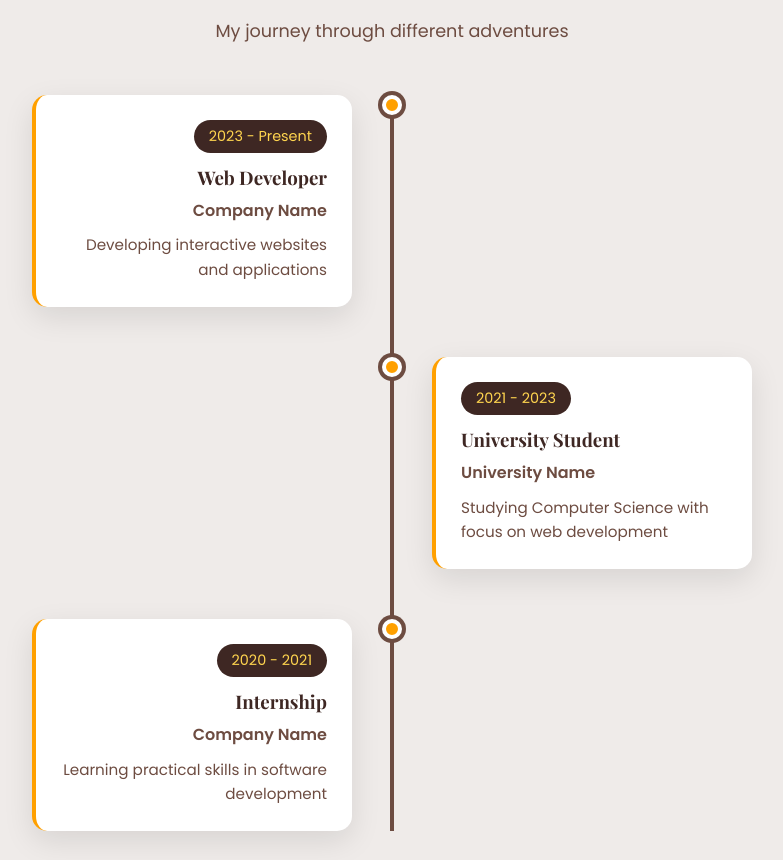
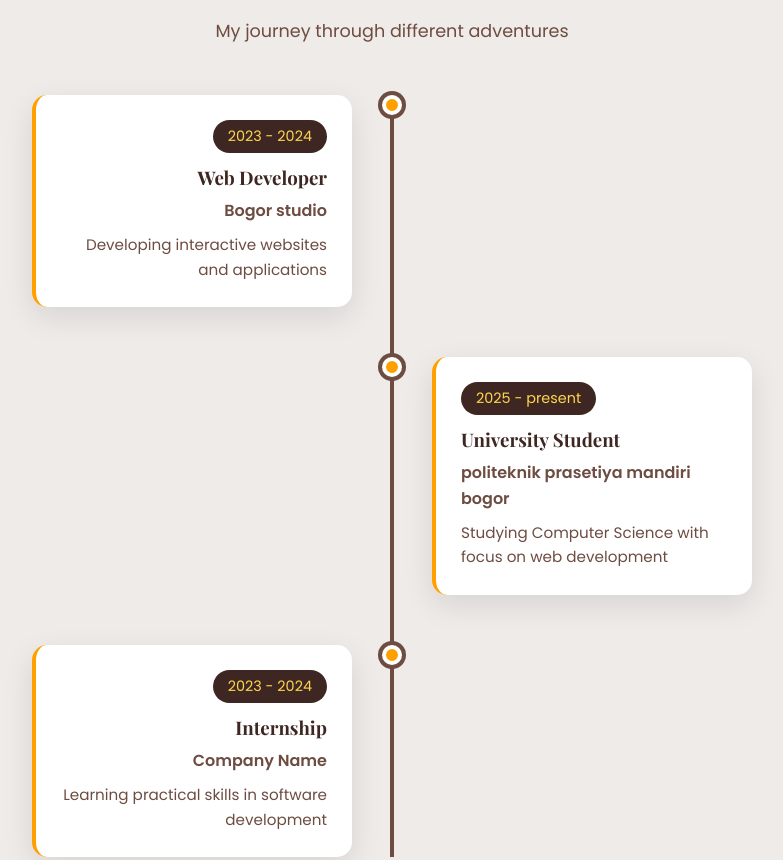
Before and after one commit to phazri/about-me-safari, a plain HTML site: page index.html in a window 1280 px wide. Shown: the part 3131-3991 px from the top of the page, without its empty margins (248-1031 px from the left). Drawn offline with nearby package versions, Linux system fonts and the light colour scheme.

Commit message:
Update konten about me

```diff
--- a/index.html
+++ b/index.html
@@ -108,14 +108,14 @@
         </div>
     </section>
 
-    <!-- ==================== SKILLS SECTION ==================== -->
+
     <section class="skills" id="skills">
         <div class="container">
             <h2 class="section-title" data-aos="fade-down">My Skills</h2>
             <p class="section-subtitle" data-aos="fade-up">Like animals in safari, each skill has its unique strength</p>
 
             <div class="skills-grid">
-                <!-- Skill Card 1 -->
+
                 <div class="skill-card" data-aos="zoom-in" data-aos-delay="100">
                     <div class="skill-icon">
                         <i class="fas fa-code"></i>
@@ -127,7 +127,7 @@
                     <span class="progress-text">85%</span>
                 </div>
 
-                <!-- Skill Card 2 -->
+
                 <div class="skill-card" data-aos="zoom-in" data-aos-delay="200">
                     <div class="skill-icon">
                         <i class="fas fa-paint-brush"></i>
@@ -139,7 +139,7 @@
                     <span class="progress-text">75%</span>
                 </div>
 
-                <!-- Skill Card 3 -->
+
                 <div class="skill-card" data-aos="zoom-in" data-aos-delay="300">
                     <div class="skill-icon">
                         <i class="fas fa-users"></i>
@@ -151,7 +151,7 @@
                     <span class="progress-text">90%</span>
                 </div>
 
-                <!-- Skill Card 4 -->
+
                 <div class="skill-card" data-aos="zoom-in" data-aos-delay="400">
                     <div class="skill-icon">
                         <i class="fas fa-lightbulb"></i>
@@ -219,33 +219,33 @@
             <p class="section-subtitle" data-aos="fade-up">My journey through different adventures</p>
 
             <div class="timeline">
-                <!-- Timeline Item 1 -->
+
                 <div class="timeline-item" data-aos="fade-up">
                     <div class="timeline-dot"></div>
                     <div class="timeline-content">
-                        <span class="timeline-year">2023 - Present</span>
+                        <span class="timeline-year">2023 - 2024</span>
                         <h3>Web Developer</h3>
-                        <h4>Company Name</h4>
+                        <h4>Bogor studio</h4>
                         <p>Developing interactive websites and applications</p>
                     </div>
                 </div>
 
-                <!-- Timeline Item 2 -->
+
                 <div class="timeline-item" data-aos="fade-up" data-aos-delay="100">
                     <div class="timeline-dot"></div>
                     <div class="timeline-content">
-                        <span class="timeline-year">2021 - 2023</span>
+                        <span class="timeline-year">2025 - present</span>
                         <h3>University Student</h3>
-                        <h4>University Name</h4>
+                        <h4>politeknik prasetiya mandiri bogor</h4>
                         <p>Studying Computer Science with focus on web development</p>
                     </div>
                 </div>
 
-                <!-- Timeline Item 3 -->
+
                 <div class="timeline-item" data-aos="fade-up" data-aos-delay="200">
                     <div class="timeline-dot"></div>
                     <div class="timeline-content">
-                        <span class="timeline-year">2020 - 2021</span>
+                        <span class="timeline-year">2023 - 2024</span>
                         <h3>Internship</h3>
                         <h4>Company Name</h4>
                         <p>Learning practical skills in software development</p>
```
